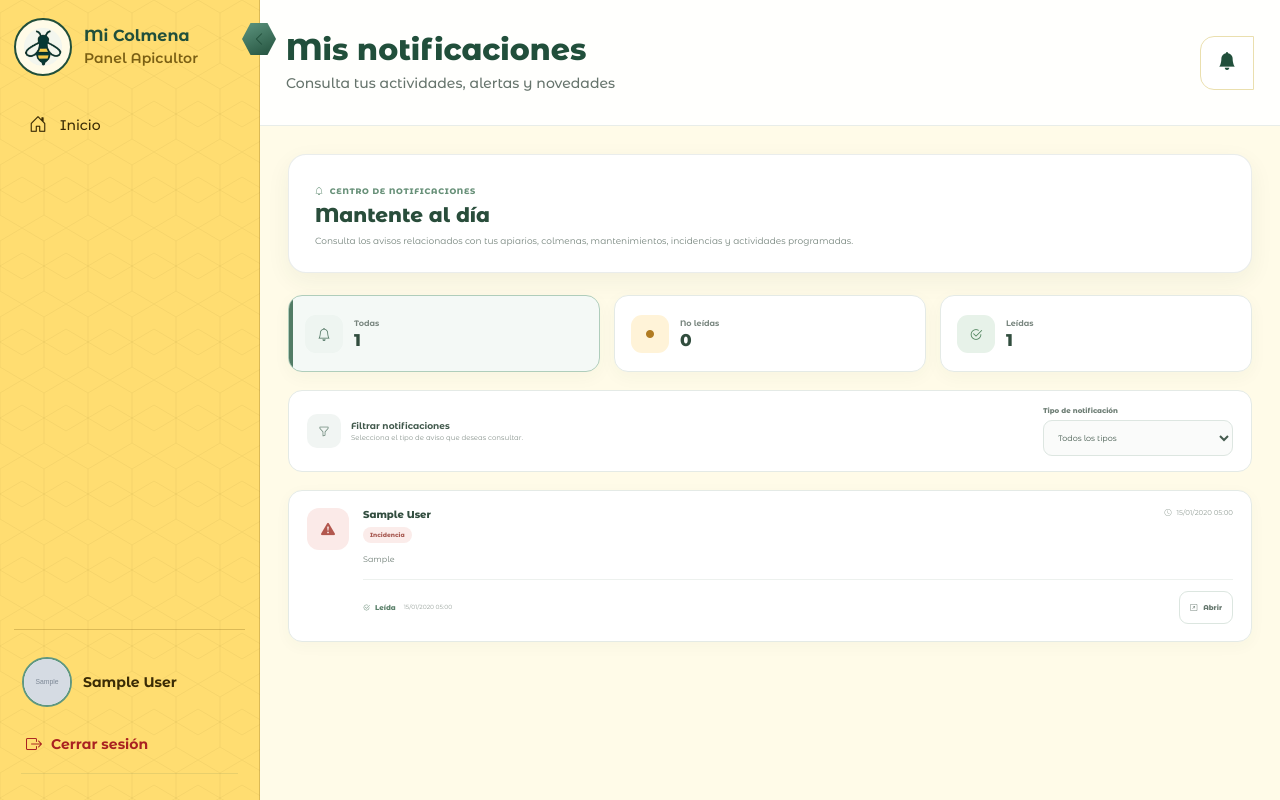
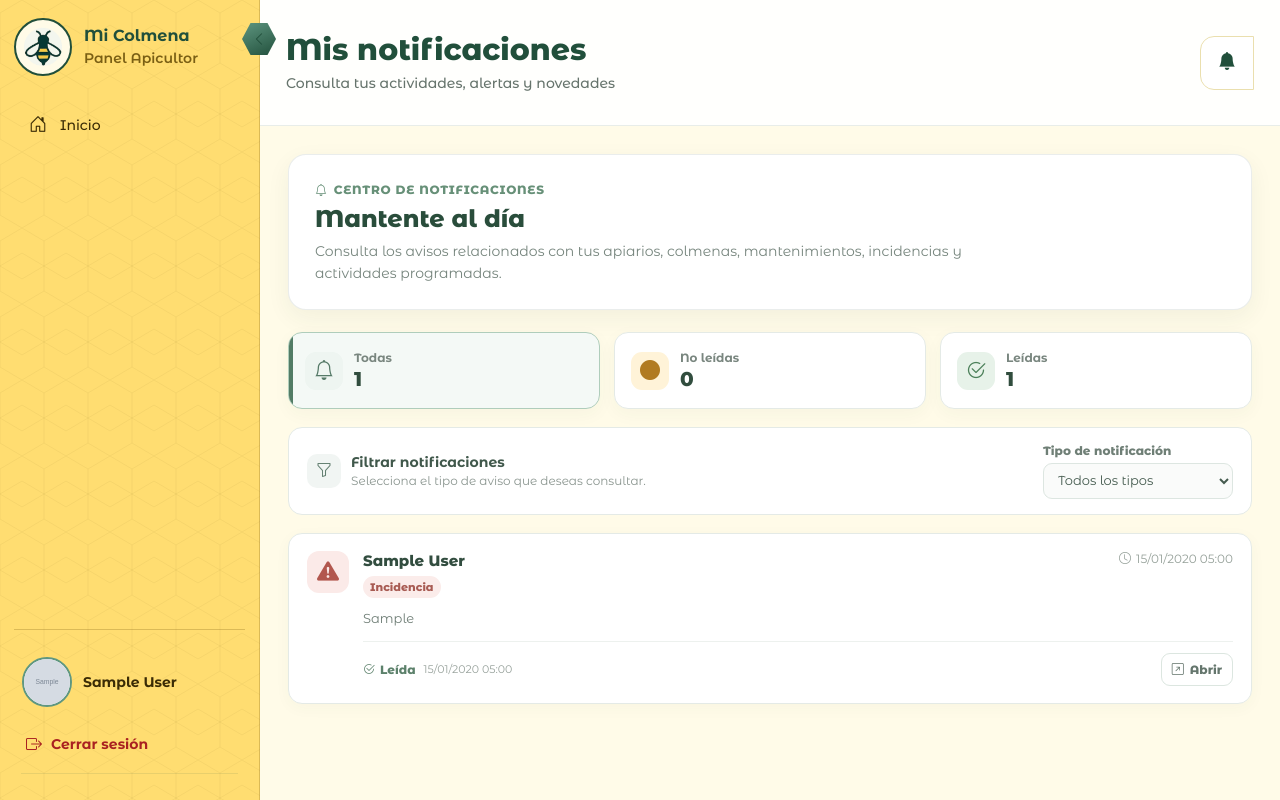
Before and after one commit to JUNMARANC/MiColmena, a Django app: page /apicultor/notificaciones/ in a window 1280 px wide. Run offline with Django 5.2, Linux system fonts and the light colour scheme; a user stored in the database is signed in; tables that the repository leaves empty hold one stand-in row (values such as "Sample post"); grey boxes marked "Sample" are stand-in pictures; parts of the project's set-up code (start-up, migrations or seed data) failed here and were passed over.

Commit message:
organizado tamaños de notificaciones apicultor

```diff
--- a/colmena/panel_apicultor/static/panel_apicultor/css/notificaciones.css
+++ b/colmena/panel_apicultor/static/panel_apicultor/css/notificaciones.css
@@ -61,7 +61,7 @@
     color:
         #679078;
 
-    font-size: 8px;
+    font-size: 12px;
     font-weight: 800;
 
     text-transform: uppercase;
@@ -78,7 +78,7 @@
     color:
         #294D3B;
 
-    font-size: 20px;
+    font-size: 24px;
     font-weight: 800;
 }
 
@@ -91,7 +91,7 @@
     color:
         #75847C;
 
-    font-size: 9px;
+    font-size: 14px;
 
     line-height: 1.6;
 }
@@ -136,7 +136,7 @@
     font-family:
         inherit;
 
-    font-size: 8px;
+    font-size: 13px;
     font-weight: 800;
 
     cursor: pointer;
@@ -277,7 +277,7 @@
     color:
         #557967;
 
-    font-size: 13px;
+    font-size: 20px;
 }
 
 
@@ -288,7 +288,7 @@
     color:
         #B17B22;
 
-    font-size: 8px;
+    font-size: 20px;
 }
 
 
@@ -317,7 +317,7 @@
     color:
         #79867F;
 
-    font-size: 8px;
+    font-size: 12px;
     font-weight: 700;
 }
 
@@ -326,7 +326,7 @@
     color:
         #314D3E;
 
-    font-size: 17px;
+    font-size: 20px;
     font-weight: 800;
 }
 
@@ -385,7 +385,7 @@
     color:
         #607D6E;
 
-    font-size: 11px;
+    font-size: 16px;
 }
 
 
@@ -397,7 +397,7 @@
     color:
         #40584B;
 
-    font-size: 9px;
+    font-size: 14px;
 }
 
 
@@ -407,7 +407,7 @@
     color:
         #8A958F;
 
-    font-size: 7px;
+    font-size: 12px;
 }
 
 
@@ -435,7 +435,7 @@
     color:
         #6F7F76;
 
-    font-size: 7px;
+    font-size: 12px;
     font-weight: 800;
 }
 
@@ -467,7 +467,7 @@
     font-family:
         inherit;
 
-    font-size: 8px;
+    font-size: 13px;
 
     cursor: pointer;
 }
@@ -500,7 +500,7 @@
     color:
         #7D8D84;
 
-    font-size: 7px;
+    font-size: 12px;
     font-weight: 800;
 
     text-decoration: none;
@@ -630,7 +630,7 @@
     color:
         #61776B;
 
-    font-size: 14px;
+    font-size: 22px;
 }
 
 
@@ -717,7 +717,7 @@
     color:
         #324D3F;
 
-    font-size: 10px;
+    font-size: 15px;
     font-weight: 800;
 
     text-overflow: ellipsis;
@@ -753,7 +753,7 @@
     color:
         #95A099;
 
-    font-size: 7px;
+    font-size: 12px;
 }
 
 
@@ -778,7 +778,7 @@
     color:
         #65776D;
 
-    font-size: 6px;
+    font-size: 11px;
     font-weight: 800;
 }
 
@@ -841,7 +841,7 @@
     color:
         #6E7D75;
 
-    font-size: 8px;
+    font-size: 13px;
 
     line-height: 1.55;
 }
@@ -884,7 +884,7 @@
 
     gap: 5px;
 
-    font-size: 7px;
+    font-size: 12px;
     font-weight: 800;
 }
 
@@ -893,7 +893,7 @@
     color:
         #97A19B;
 
-    font-size: 6px;
+    font-size: 11px;
 }
 
 
@@ -910,7 +910,7 @@
 
 
 .estado-no-leida i {
-    font-size: 5px;
+    font-size: 10px;
 }
 
 
@@ -946,7 +946,7 @@
     font-family:
         inherit;
 
-    font-size: 7px;
+    font-size: 12px;
     font-weight: 800;
 
     cursor: pointer;
@@ -1025,7 +1025,7 @@
     color:
         #84968C;
 
-    font-size: 20px;
+    font-size: 26px;
 }
 
 
@@ -1038,7 +1038,7 @@
     color:
         #425A4D;
 
-    font-size: 11px;
+    font-size: 17px;
 }
 
 
@@ -1052,7 +1052,7 @@
     color:
         #89958E;
 
-    font-size: 8px;
+    font-size: 13px;
 
     line-height: 1.55;
 }
@@ -1078,7 +1078,7 @@
     color:
         #547363;
 
-    font-size: 7px;
+    font-size: 12px;
     font-weight: 800;
 
     text-decoration: none;
@@ -1125,7 +1125,7 @@
     color:
         #5A7165;
 
-    font-size: 7px;
+    font-size: 12px;
     font-weight: 800;
 
     text-decoration: none;
@@ -1152,7 +1152,7 @@
     color:
         #87938C;
 
-    font-size: 7px;
+    font-size: 12px;
 }
 
 
```
Also changed, not shown: colmena/panel_apicultor/static/panel_apicultor/css/base_apicultor.css (+20 -20 lines).
